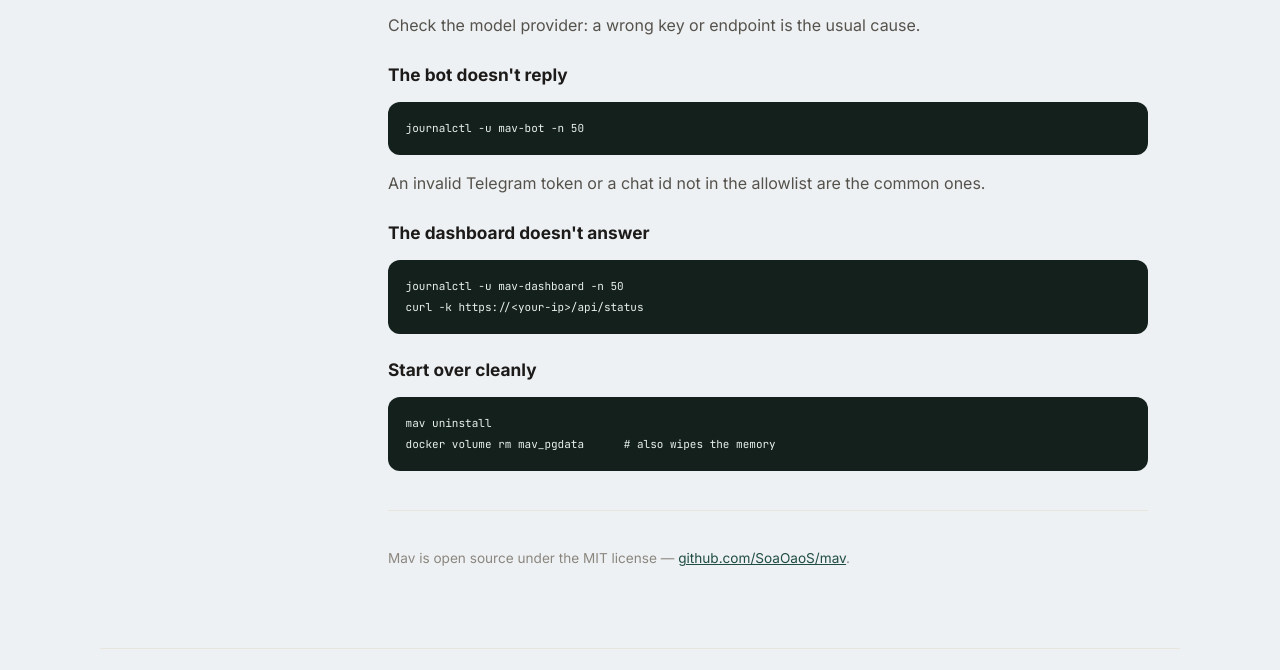
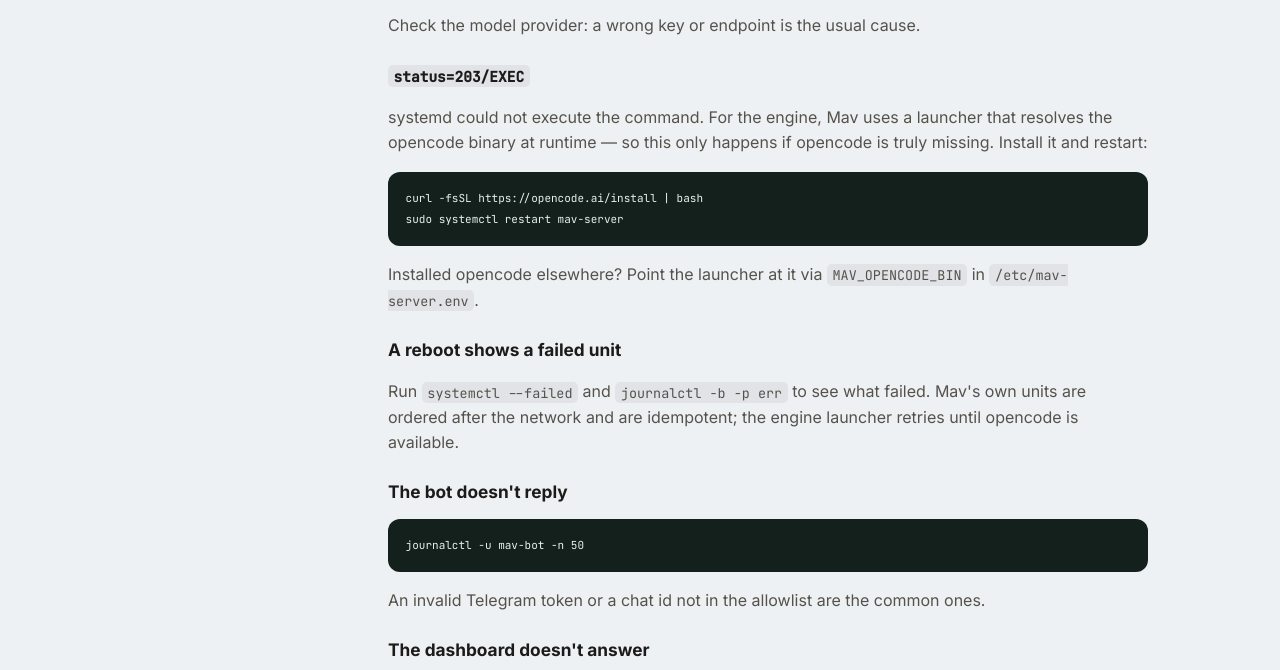
Before and after one commit to SoaOaoS/mav, a plain HTML site: page docs/docs.html in a window 1280 px wide. Shown: the part 7829-8499 px from the top of the page. Drawn offline with Linux system fonts and the light colour scheme.

Commit message:
docs: troubleshooting for 203/EXEC and failed units at boot

```diff
--- a/docs/docs.html
+++ b/docs/docs.html
@@ -603,6 +603,25 @@ journalctl -u mav-server -n 50</code></pre>
               Check the model provider: a wrong key or endpoint is the usual
               cause.
             </p>
+            <h3><code>status=203/EXEC</code></h3>
+            <p>
+              systemd could not execute the command. For the engine, Mav uses a
+              launcher that resolves the opencode binary at runtime — so this
+              only happens if opencode is truly missing. Install it and restart:
+            </p>
+            <pre><code>curl -fsSL https://opencode.ai/install | bash
+sudo systemctl restart mav-server</code></pre>
+            <p>
+              Installed opencode elsewhere? Point the launcher at it via
+              <code>MAV_OPENCODE_BIN</code> in <code>/etc/mav-server.env</code>.
+            </p>
+            <h3>A reboot shows a failed unit</h3>
+            <p>
+              Run <code>systemctl --failed</code> and
+              <code>journalctl -b -p err</code> to see what failed. Mav's own
+              units are ordered after the network and are idempotent; the engine
+              launcher retries until opencode is available.
+            </p>
             <h3>The bot doesn't reply</h3>
             <pre><code>journalctl -u mav-bot -n 50</code></pre>
             <p>
```
